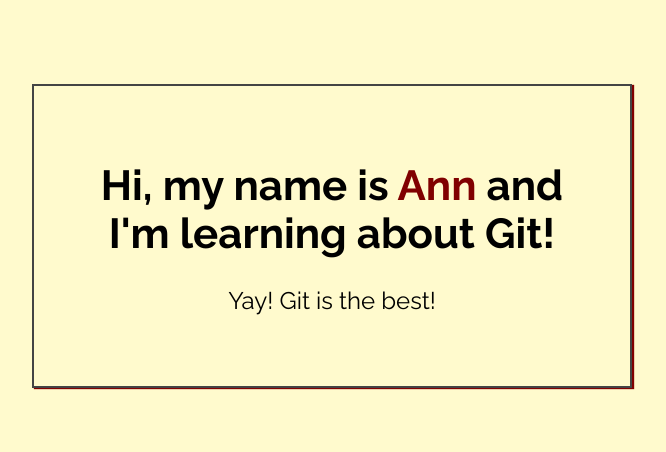
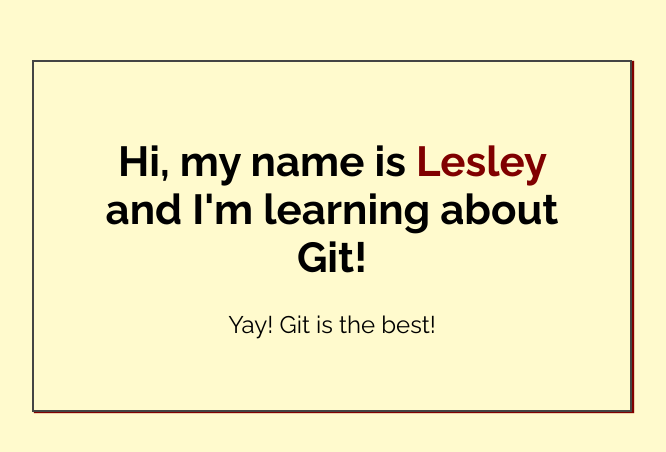
Before and after one commit to balanced007/My-first-repo1, a plain HTML site: page index.html in a window 1280 px wide. Shown: the part 164-616 px from the top of the page, without its empty margins (308-974 px from the left). Drawn offline with Linux system fonts and the light colour scheme.

Commit message:
Added name to index.html

```diff
--- a/index.html
+++ b/index.html
@@ -14,7 +14,7 @@
 <body>
 
     <div class="greeting">
-        <h1>Hi, my name is <span class="highlight">Ann</span> and I'm learning about Git! </h1>
+        <h1>Hi, my name is <span class="highlight">Lesley</span> and I'm learning about Git! </h1>
 
         <p>Yay! Git is the best!</p>
     </div>
```
